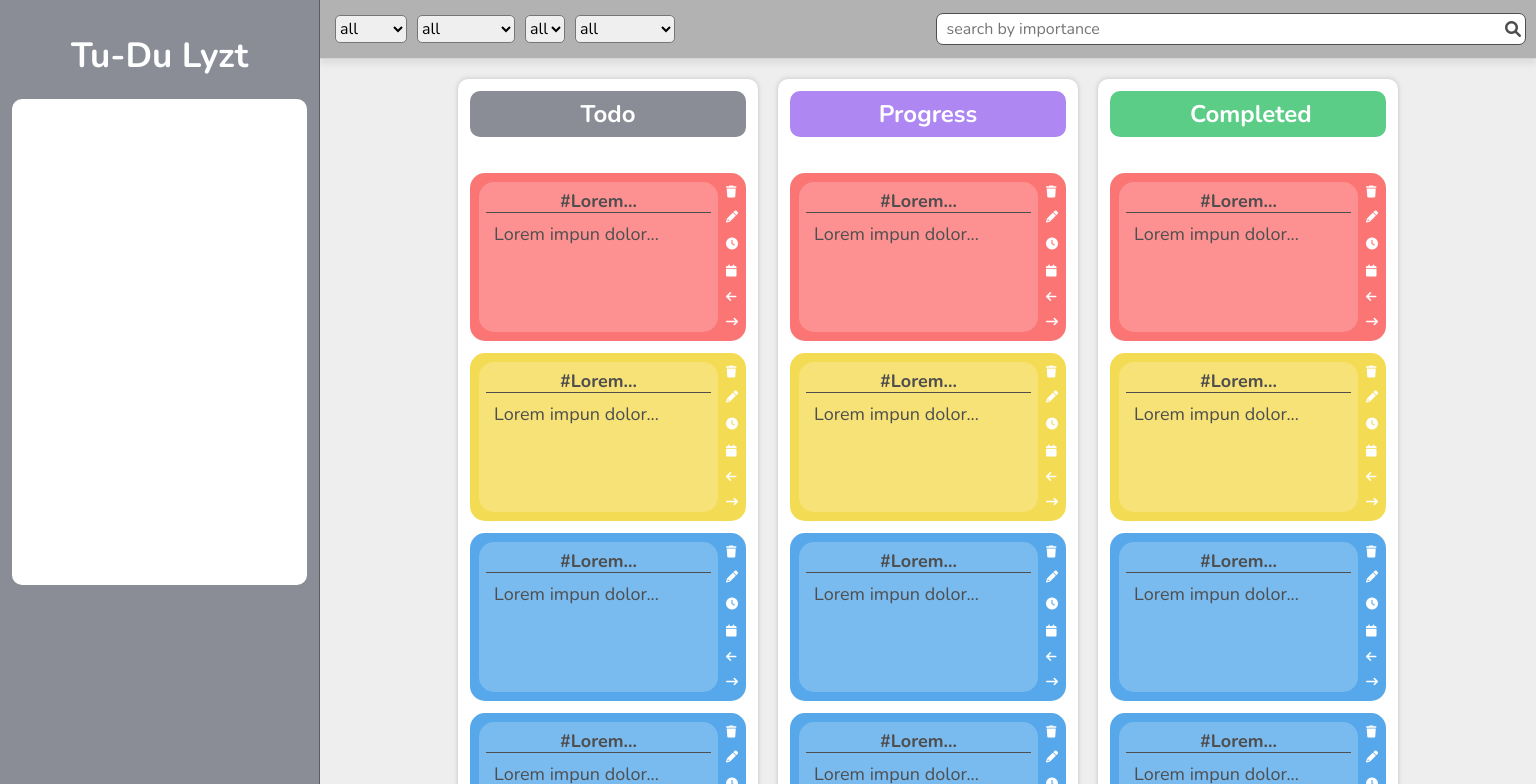
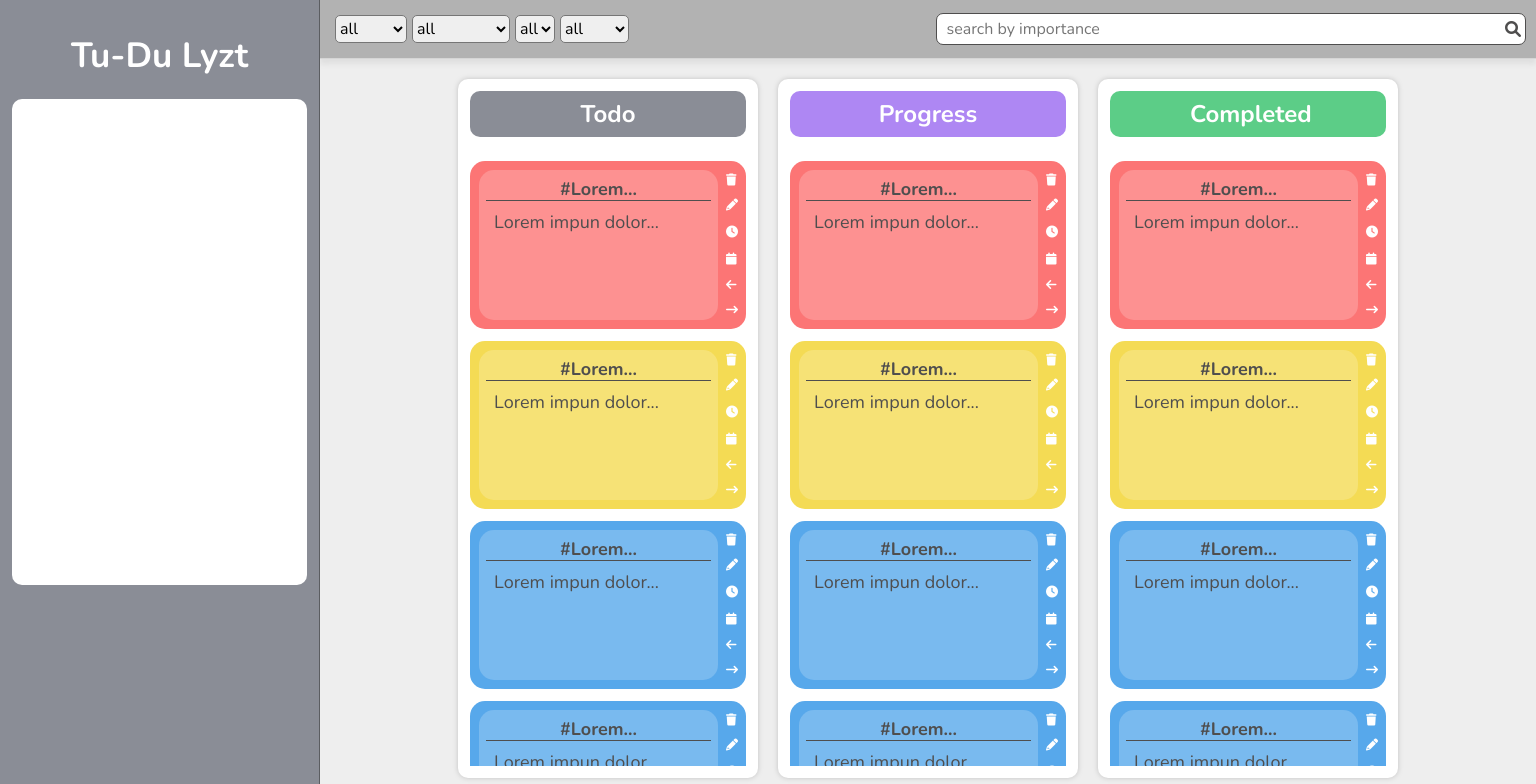
Before and after one commit to GaredLyon/Tu-Du-Lyzt, a React (Vite) app: page / in a window 1536 px wide. Shown: the top 784 px of the page. Built offline with nearby package versions, Linux system fonts and the light colour scheme.

Commit message:
adapatar el contenedor de card para desktop

```diff
--- a/src/components/Header/Header.css
+++ b/src/components/Header/Header.css
@@ -24,9 +24,10 @@
 .header__contenedor-selectores {
 	/* background: blue; */
 	display: flex;
+	flex-wrap: wrap;
 	width: 100%;
 	padding: .5rem;
-	gap: 1rem;
+	gap: .5rem;
 }
 
 /* SELECTOR ///////////////////////////////*/
--- a/src/components/Header/Header.jsx
+++ b/src/components/Header/Header.jsx
@@ -42,9 +42,9 @@ const Header = () => {
 					<select className="header__selector" name="time" id="time">
 						{/* <optgroup label="time"> */}
 							<option value="all">all</option>
-							<option value="day">last day</option>
-							<option value="week">last week</option>
-							<option value="month">last month</option>
+							<option value="day">day</option>
+							<option value="week">week</option>
+							<option value="month">month</option>
 						{/* </optgroup> */}
 					</select>
 
--- a/src/components/Main2/Column/Column.css
+++ b/src/components/Main2/Column/Column.css
@@ -5,7 +5,7 @@
 	padding: 12px;
 	border-bottom-left-radius: var(--r-xl);
 	border-bottom-right-radius: var(--r-xl);
-	gap: 36px;
+	gap: 24px;
 	background: var(--white);
 	/* background: rgb(0, 255, 21); */
 	height: max-content;
@@ -37,7 +37,6 @@
 	text-align: center;
 	font-size: var(--xl);
 	z-index: 100;
-
 	padding: .7rem 8rem;
 }
 
@@ -60,7 +59,16 @@
 	display: grid;
 	grid-template-columns: 1fr;
 	width: 100%;
+
+
+	/* height: calc(100vh - 21rem);
+	overflow-y: scroll; */
 }
+
+/*
+.column__container-cards::-webkit-scrollbar{
+	display: none;
+} */
 
 .stack {
 	display: flex;
@@ -90,4 +98,14 @@
 	.column{
 		width: 350px;
 	}
+
+
+	.column__container-cards {
+		height: calc(100vh - 19.5rem);
+		overflow-y: scroll;
+	}
+
+	.column__container-cards::-webkit-scrollbar{
+		display: none;
+	}
 }
```
